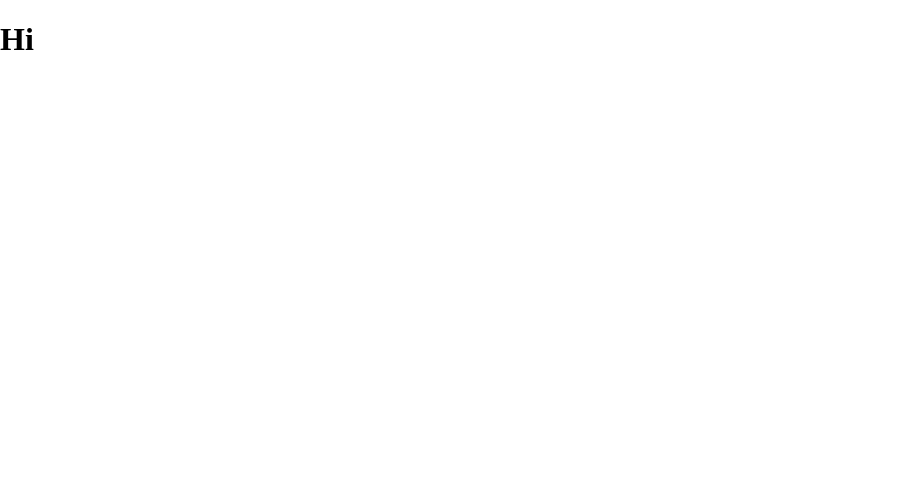
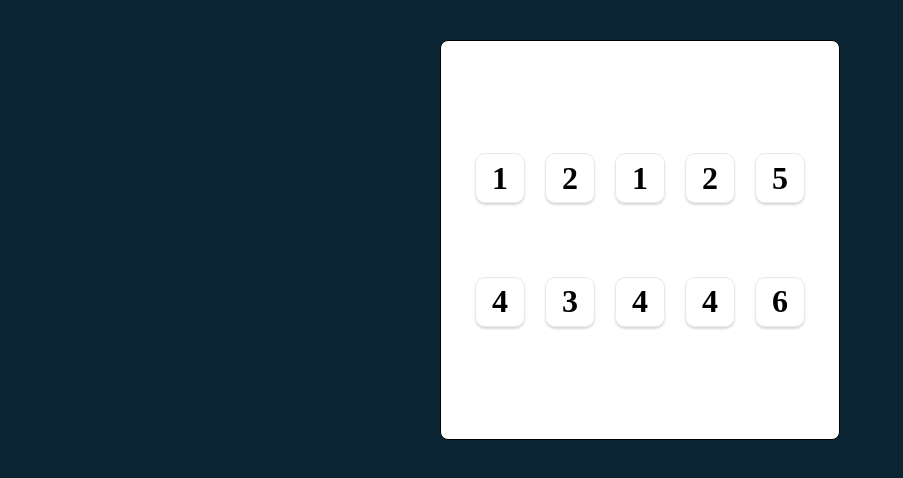
Before and after one commit to td6904/Tenzies-w-react, a React (Create React App) app: page / in a window 1280 px wide. Shown: the top 478 px of the page, without its empty margins (0-903 px from the left). Built offline with nearby package versions, Linux system fonts and the light colour scheme.

Commit message:
Die faces created with random numbers

```diff
--- a/src/App.js
+++ b/src/App.js
@@ -1,9 +1,28 @@
 import React from "react";
+import Die from "./Die";
+
+
 
 export default function App() {
+  const [dice, setDice] = React.useState(allNewDice())
+
+  function allNewDice() {
+    const newDice = []
+    for (let i = 0; i < 10; i++) {
+    newDice.push(Math.ceil(Math.random() * 6))
+    }
+    return newDice
+  }
+
+  const diceElements = dice.map(die => <Die value={die} />)
+
   return (
-    <div className="App">
-      <h1>Hi</h1>
-    </div>
+    <main>
+        <div className="game-ui">
+          <div className="boxes">
+            {diceElements}
+          </div>
+      </div>
+    </main>
   );
 }
--- /dev/null
+++ b/src/Die.js
@@ -0,0 +1,9 @@
+import React from "react";
+
+export default function Die(props) {
+    return (
+        <>
+        <h2 className="die">{props.value}</h2>
+        </>
+    );
+}
--- a/src/index.css
+++ b/src/index.css
@@ -4,4 +4,36 @@
 
 body {
   margin: 0;
+  background-color: #0B2434;
 }
+
+.game-ui {
+  height: 400px;
+  width: 400px;
+  background-color: white;
+  margin: 40px auto;
+  border: 1px solid black;
+  border-radius: 8px;
+  display: flex;
+  justify-content: center;
+  align-items: center;
+}
+
+.die {
+  height: 50px;
+  width: 50px;
+  border: 0.5px solid rgb(233, 233, 233);
+  box-shadow: 0px 2px 2px rgba(0, 0, 0, 0.15);
+  border-radius: 10px;
+  display: flex;
+  justify-content: center;
+  align-items: center;
+  cursor: pointer;
+  font-size: 2rem;
+}
+
+.boxes {
+  display: grid;
+  grid-template: auto auto / repeat(5, 1fr);
+  gap: 20px;
+}
```
